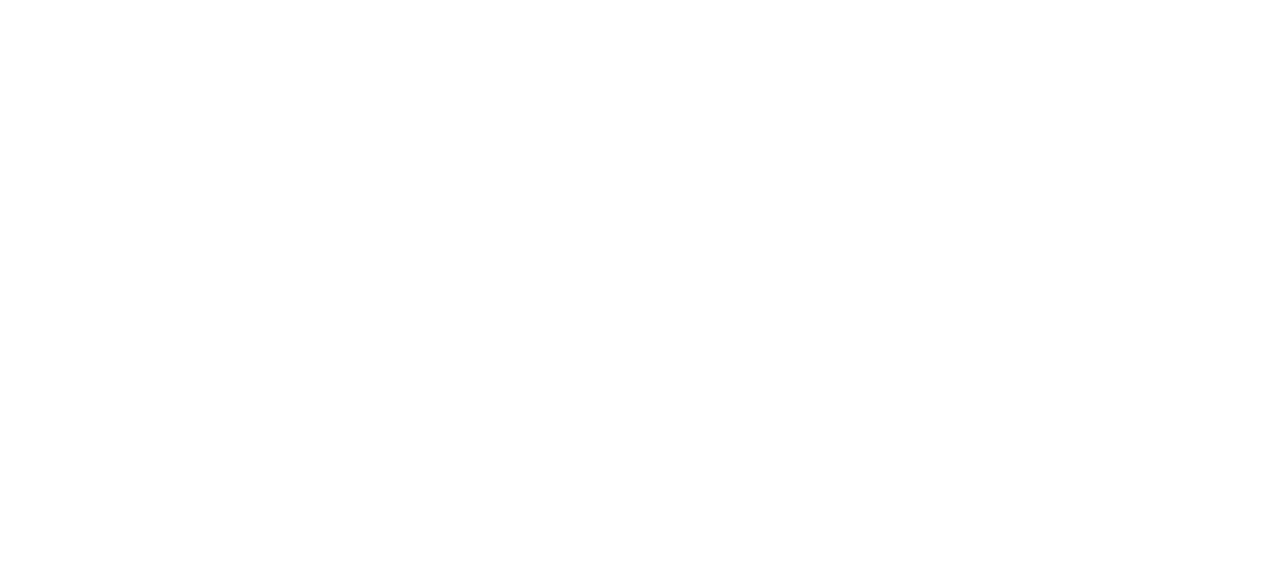
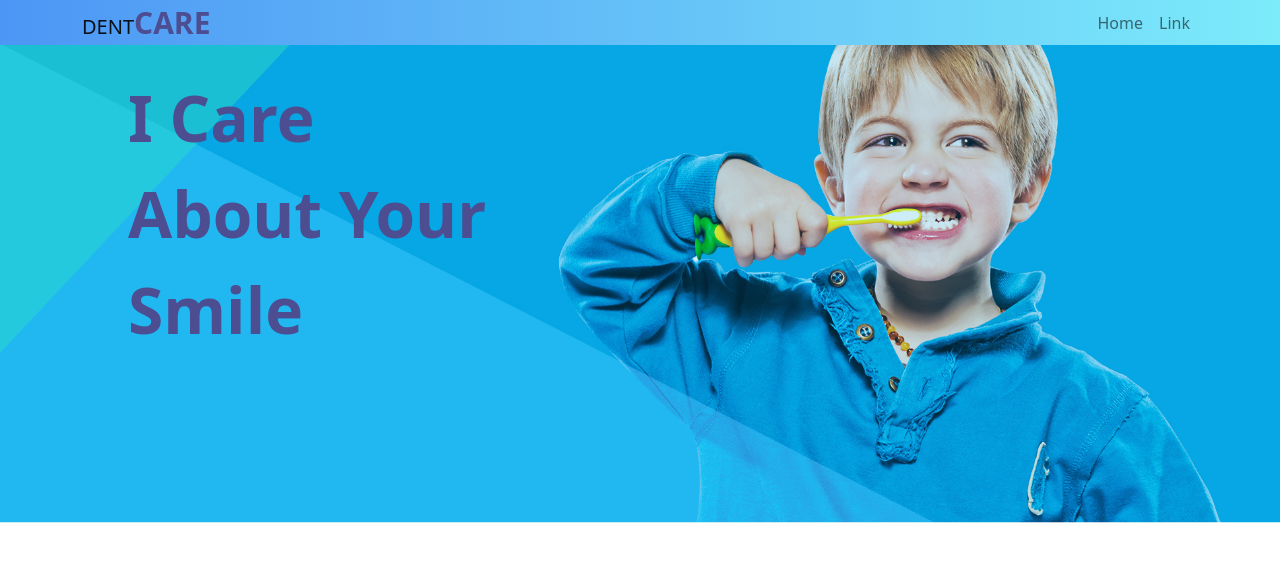
Before and after one commit to tanvirulislam149/independant-service-provider, a React (Create React App) app: page / in a window 1280 px wide. Shown: the top 562 px of the page. Built offline with nearby package versions, Linux system fonts and the light colour scheme.

Commit message:
banner done

```diff
--- a/public/index.html
+++ b/public/index.html
@@ -1,14 +1,12 @@
 <!DOCTYPE html>
 <html lang="en">
+
 <head>
   <meta charset="utf-8" />
   <link rel="icon" href="%PUBLIC_URL%/favicon.ico" />
   <meta name="viewport" content="width=device-width, initial-scale=1" />
   <meta name="theme-color" content="#000000" />
-    <meta
-      name="description"
-      content="Web site created using create-react-app"
-    />
+  <meta name="description" content="Web site created using create-react-app" />
   <link rel="apple-touch-icon" href="%PUBLIC_URL%/logo192.png" />
   <!--
       manifest.json provides metadata used when your web app is installed on a
@@ -24,8 +22,9 @@
       work correctly both with client-side routing and a non-root public URL.
       Learn how to configure a non-root public URL by running `npm run build`.
     -->
-    <title>React App</title>
+  <title>DENTCARE</title>
 </head>
+
 <body>
   <noscript>You need to enable JavaScript to run this app.</noscript>
   <div id="root"></div>
@@ -40,4 +39,5 @@
       To create a production bundle, use `npm run build` or `yarn build`.
     -->
 </body>
+
 </html>
--- a/src/App.js
+++ b/src/App.js
@@ -1,10 +1,15 @@
-import logo from './logo.svg';
 import './App.css';
+import Header from './Component/Header/Header';
+import { Route, Routes } from 'react-router-dom';
+import Banner from './Component/Banner/Banner';
 
 function App() {
   return (
     <div>
-
+      <Header></Header>
+      <Routes>
+        <Route path="/" element={<Banner></Banner>}></Route>
+      </Routes>
     </div>
   );
 }
--- /dev/null
+++ b/src/Component/Banner/Banner.css
@@ -0,0 +1,14 @@
+.banner {
+    position: relative;
+    margin-bottom: 1500px;
+    margin-top: 40px;
+}
+
+.banner-text {
+    color: rgb(77, 77, 145);
+    font-size: 5vw;
+    position: absolute;
+    top: 70px;
+    left: 10%;
+    font-weight: 900;
+}
--- /dev/null
+++ b/src/Component/Banner/Banner.js
@@ -0,0 +1,18 @@
+import React from 'react';
+import banner from "../../image/banner.jpg";
+import "./Banner.css"
+
+const Banner = () => {
+    return (
+        <div>
+            <img className='w-100 banner' src={banner} alt="" />
+            <div className='banner-text img-fluid'>
+                <p className='m-0'>I Care</p>
+                <p className='m-0'> About Your</p>
+                <p>Smile</p>
+            </div>
+        </div>
+    );
+};
+
+export default Banner;
--- /dev/null
+++ b/src/Component/Header/Header.css
@@ -0,0 +1,13 @@
+.header {
+    background-image: linear-gradient(to right, rgb(77, 150, 245), rgb(124, 235, 250));
+    position: fixed;
+}
+
+.care {
+    font-weight: 900;
+    font-size: 30px;
+}
+
+.nav-logo {
+    color: rgb(77, 77, 145);
+}
--- /dev/null
+++ b/src/Component/Header/Header.js
@@ -0,0 +1,24 @@
+import React from 'react';
+import { Container, Nav, Navbar } from 'react-bootstrap';
+import "./Header.css"
+
+const Header = () => {
+    return (
+        <div>
+            <Navbar className='header fixed-top p-0' expand="lg">
+                <Container>
+                    <Navbar.Brand className='nav-logo p-0'>DENT<span className='care nav-logo'>CARE</span></Navbar.Brand>
+                    <Navbar.Toggle aria-controls="basic-navbar-nav" />
+                    <Navbar.Collapse id="basic-navbar-nav">
+                        <Nav className="ms-auto">
+                            <Nav.Link href="#home">Home</Nav.Link>
+                            <Nav.Link href="#link">Link</Nav.Link>
+                        </Nav>
+                    </Navbar.Collapse>
+                </Container>
+            </Navbar>
+        </div>
+    );
+};
+
+export default Header;
--- a/src/index.js
+++ b/src/index.js
@@ -3,11 +3,16 @@
 import './index.css';
 import App from './App';
 import reportWebVitals from './reportWebVitals';
+import 'bootstrap/dist/css/bootstrap.min.css';
+import { BrowserRouter } from 'react-router-dom';
+
 
 const root = ReactDOM.createRoot(document.getElementById('root'));
 root.render(
   <React.StrictMode>
-    <App />
+    <BrowserRouter>
+      <App />
+    </BrowserRouter>
   </React.StrictMode>
 );
 
```
Also changed, not shown: src/image/banner.jpg (added). Lines whose indentation alone changed are shown as unchanged.
